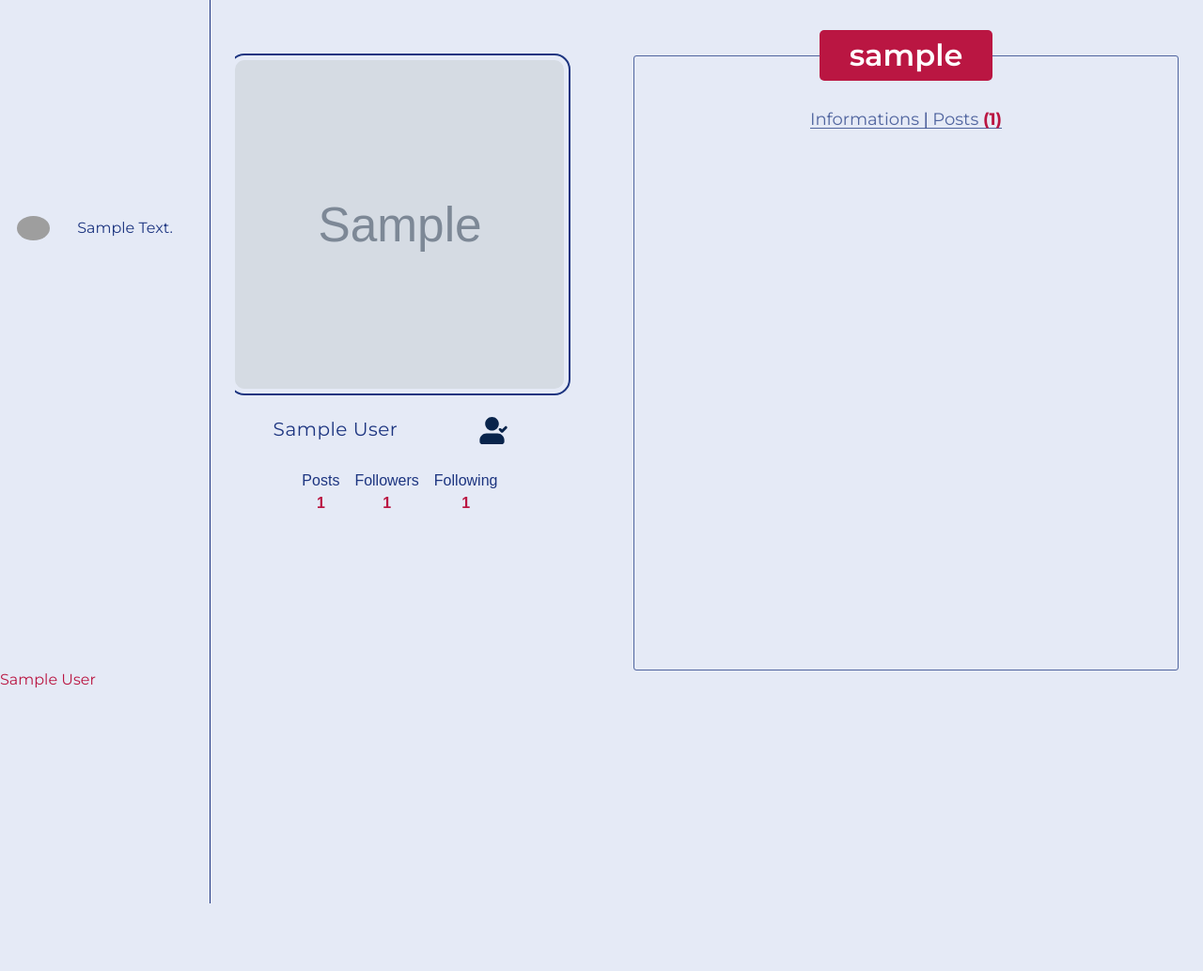
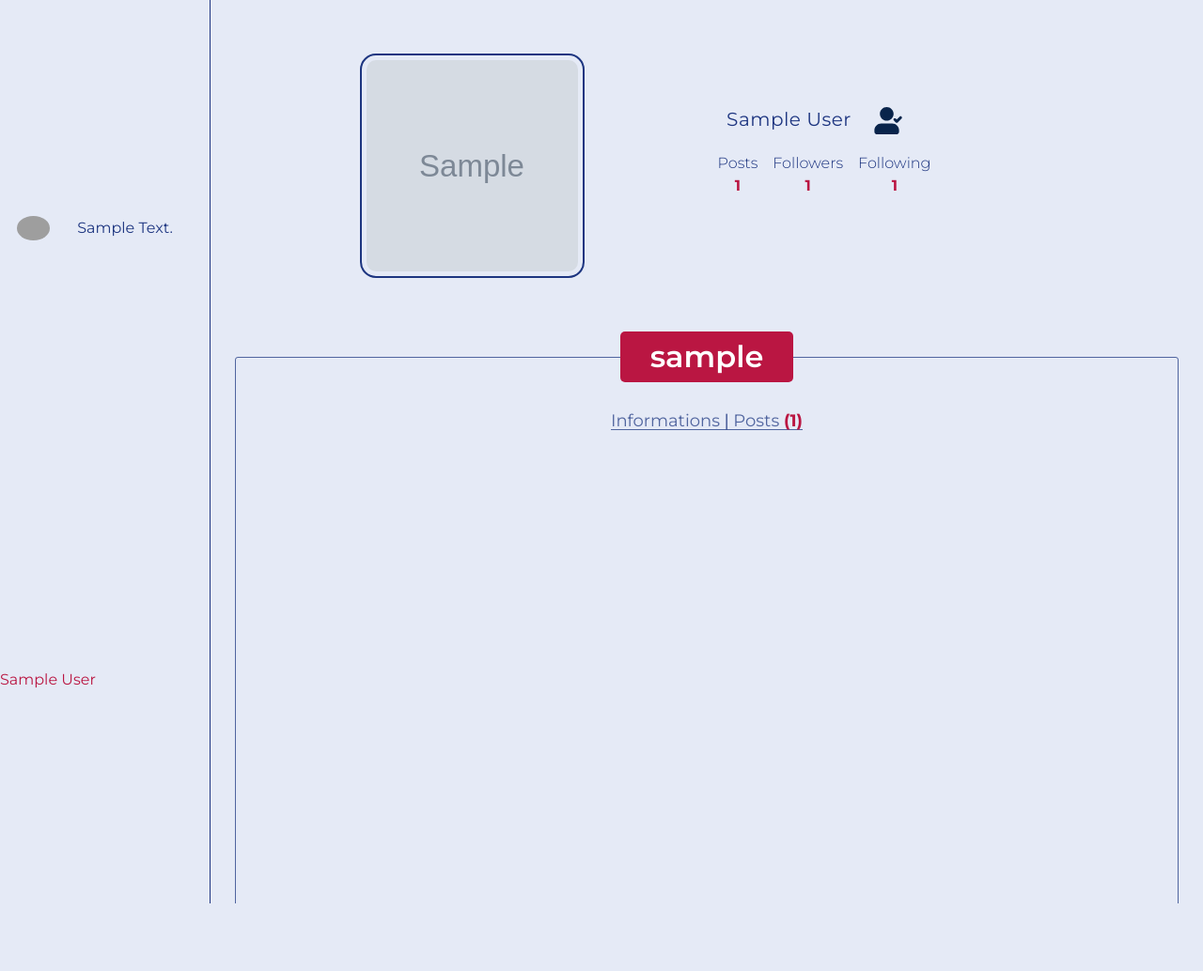
Before and after one commit to VPontis15/BlogSphere, a Django app: template accounts/templates/account/otherUsersProfile.html in a window 1280 px wide. Shown: the part 93-1127 px from the top of the page at 94% size. Run offline with Django 5.2, Linux system fonts and the light colour scheme; the template is opened without the code that fills it: most values are stand-ins (such as "Sample title", 1, 10 or a date in 2020); grey boxes marked "Sample" are stand-in pictures; some web fonts are replaced; grey boxes are pictures that could not be loaded.

Commit message:
adjust other users profile layout

```diff
--- a/accounts/templates/account/otherUsersProfile.html
+++ b/accounts/templates/account/otherUsersProfile.html
@@ -11,19 +11,20 @@
 {% block content %}
 
 
-<section >
+
     <fieldset class="user-profile" >
-<div class="user-image-container">
-    {% if is_users_profile %}
-    <p type="file" name="avatar" id="avatar"></form>{% endif %}
+      <div class="flex-row">
+<article class="user-image-container">
+
 {% if user_profile.profile_pic  %}
 
 <img class="user-image user-profile" src="{{user_profile.profile_pic.url}}" alt="User's profile picture">
 {% else %}
 <img class="no-picture no-picture-othersUser-profile" src="{% static 'images/no-profile-picture.svg' %}" alt="">
 {% endif %}
-
-<div class="row user-details">
+</article>
+<section class="row-user-details-container">
+<div class=" user-details">
   <span class="user-fullname">
 {% if user_profile.first_name and user_profile.last_name %}
    {{user_profile.first_name}} {{user_profile.last_name}}
@@ -71,8 +72,8 @@
     </div>
   </div>
 
+</section>
 </div>
-
 
 <form action="">
 <fieldset class="border-fieldset">
--- a/accounts/templates/account/user_informations.html
+++ b/accounts/templates/account/user_informations.html
@@ -1,5 +1,5 @@
 
-
+<div>
 <div class="row">
     <div class="col-user-details">
     <h3 >First Name:</h3>
@@ -51,6 +51,6 @@
 {% endif %}
 
 
-    </div></div>
+    </div></div> </div>
 
-</section></fieldset></form>
+</fieldset></form>
--- a/static/otherUserProfile.css
+++ b/static/otherUserProfile.css
@@ -1,8 +1,6 @@
 .user-profile {
-  display: grid;
-  grid-template-columns: 23.5rem 1fr;
-  gap: 3rem;
-  align-items: start;
+  width:100%;
+  background-color: ;
 }
 
 .links {
@@ -80,16 +78,19 @@ p.about {
 
 fieldset {
   border: none;
+
+
 }
 
 .user-image-container {
-  max-width: 350px;
+  max-width: 225px;
   margin-top: var(--gutter-y-600);
+  margin-inline: auto;
 }
 
 .user-image,
 .no-picture-othersUser-profile {
-  max-width: 350px !important;
+  max-width: 225px !important;
   width: 100%;
   outline: 2px solid var(--heading-clr);
   outline-offset: 5px;
@@ -98,14 +99,39 @@ fieldset {
   object-fit: cover;
   object-position: center;
   margin-inline: auto;
+
+}
+
+.row-user-details-container .user-details {
+  margin-bottom: .5rem;
+}
+
+.flex-row {
+  display: grid;
+  grid-template-columns: 250px 500px;
+  justify-content: center;
+  margin-bottom: 4rem;
+}
+
+.row-user-details-container {
+  display: flex;
+  align-items: center;
+  justify-content: center;
+
+  flex-direction: column;
 }
 
 .user-profile .user-details {
   margin-top: 1rem;
+  display: flex;
   align-items: center;
   justify-content: space-around;
   padding-inline: 1rem;
   margin-inline: auto;
+}
+
+.row-user-details-container {
+
 }
 
 .about-default {
@@ -122,6 +148,7 @@ fieldset {
 
 .user-information {
   display: grid;
+  justify-content: center;
 }
 
 fieldset {
@@ -227,7 +254,9 @@ input:disabled {
   gap: 1rem;
   justify-content: center;
   font-weight: 100;
-  font-family: Arial, Helvetica, sans-serif;
+  font-family: var(--ff-body);
+  margin-bottom: 1.75rem;
+
 }
 
 .th {
--- a/templates/layout.html
+++ b/templates/layout.html
@@ -51,8 +51,8 @@
     <main class="container main">
     {% block content %}
     {% endblock content %}
-    {% block comments %}{% endblock comments %}
 </main>
+{% block comments %}{% endblock comments %}
 </div>
 {% comment %} {% include "./components/footer.html" %} {% endcomment %}
 </body>
```
